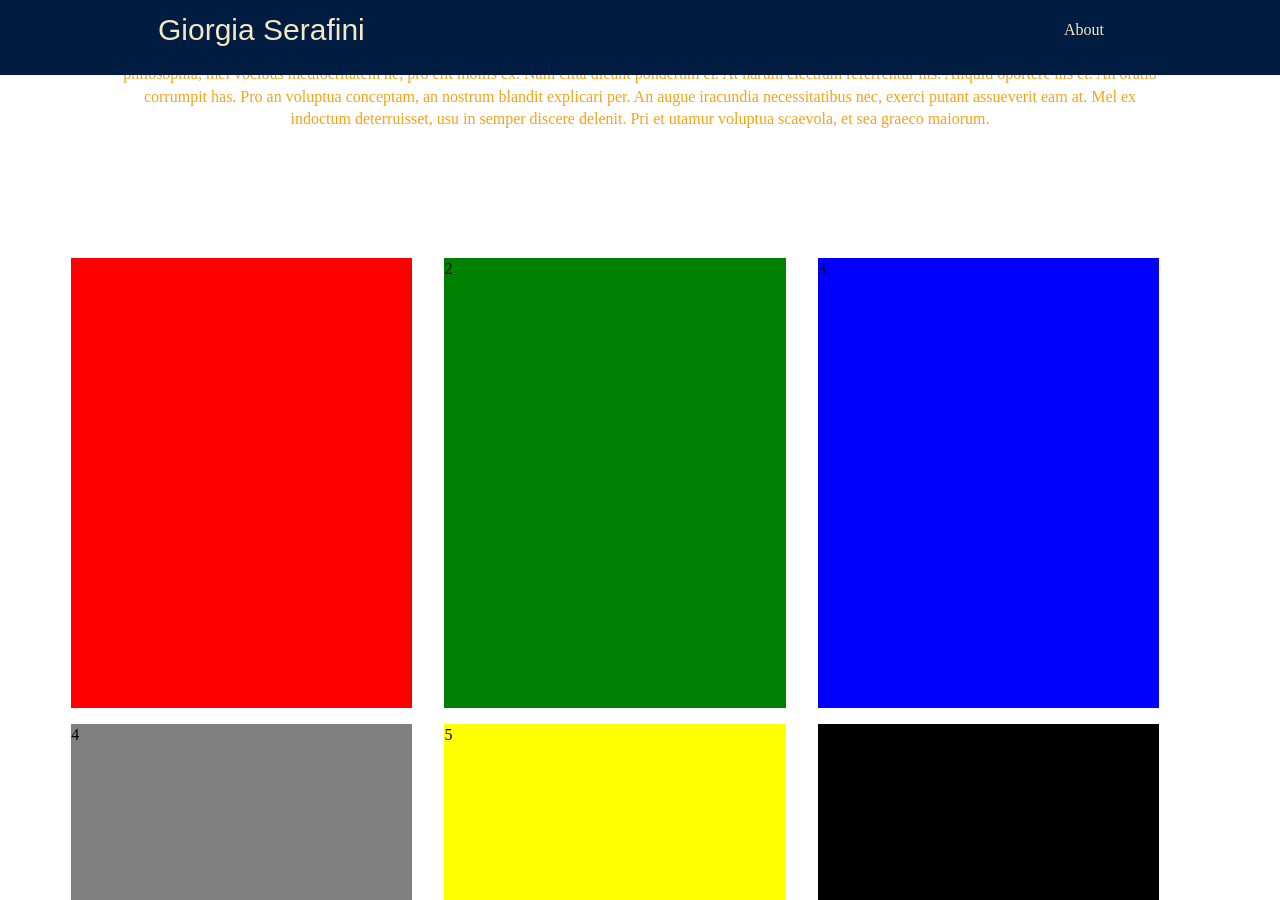
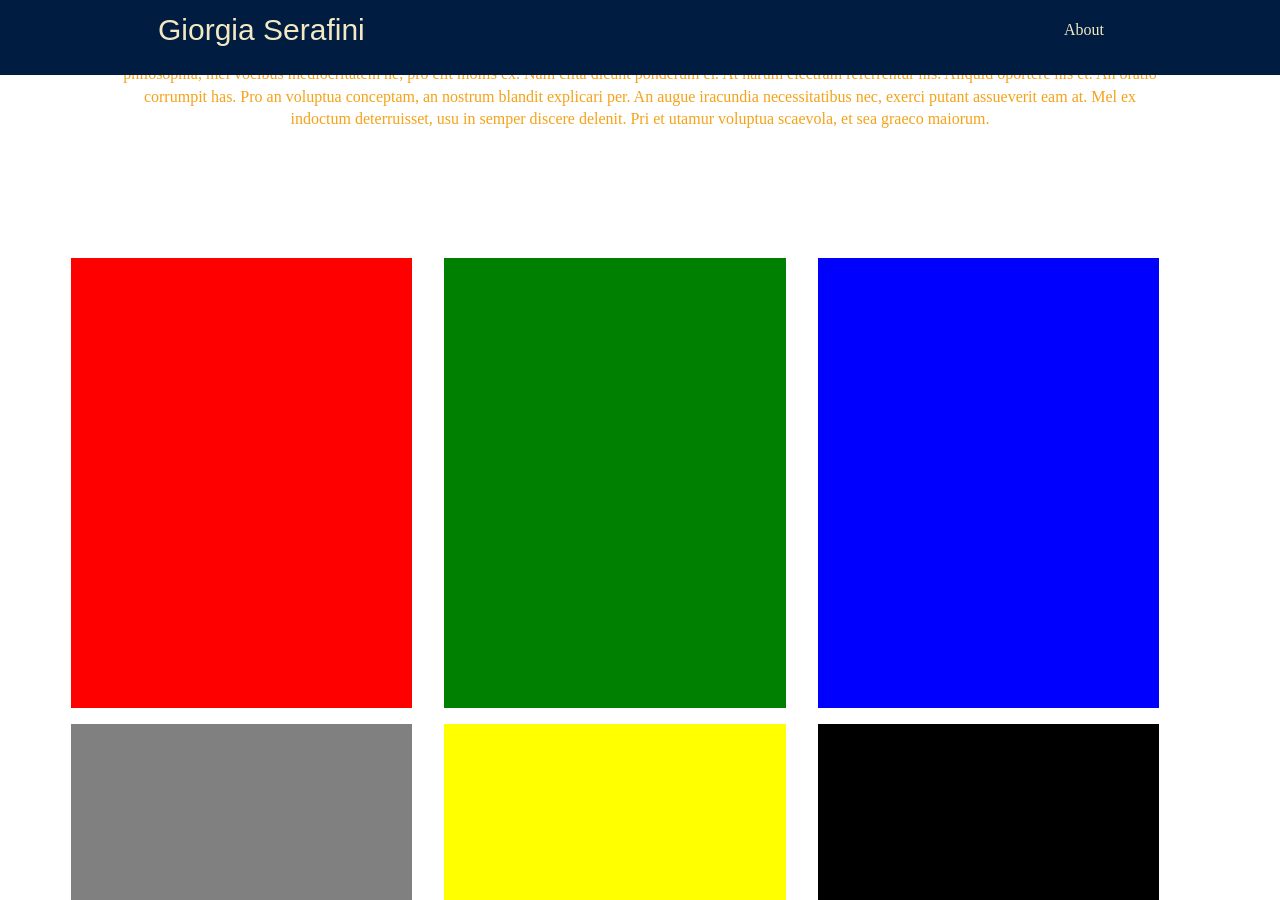
Before and after one commit to LolaBunny314/portfolio, a Jekyll site: the page built from index.html, in a window 1280 px wide and 900 px high, scrolled down 579 px. Built offline with Jekyll 4.4.1, drawn with Linux system fonts in a browser that asks for light colours; Markdown is read by kramdown in place of the engine named in the settings.

Commit message:
add posts section 2

```diff
--- a/index.html
+++ b/index.html
@@ -11,11 +11,11 @@ layout: default
 </div>
 <div id="post-container">
   <div id="post-1"></div>
-  <div id="post-2">2</div>
-  <div id="post-3">3</div>
-  <div id="post-4">4</div>
-  <div id="post-5">5</div>
-  <div id="post-6">5</div>
+  <div id="post-2"></div>
+  <div id="post-3"></div>
+  <div id="post-4"></div>
+  <div id="post-5"></div>
+  <div id="post-6"></div>
 </div>
 
 </div>
```
Also changed, not shown: 1 other file.
